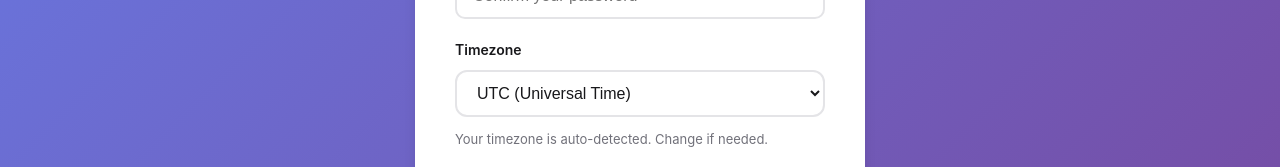
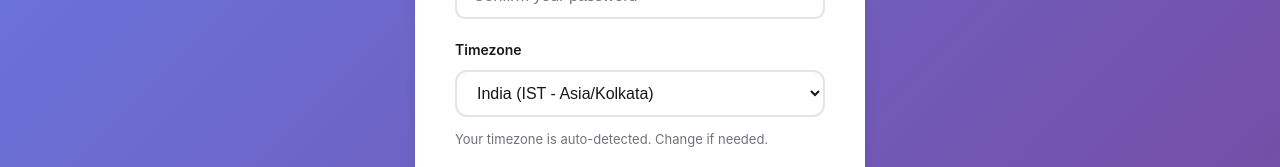
Before and after one commit to kishoresc/habit-tracker-frontend, a React (Create React App) app: page /register in a window 1280 px wide. Shown: the part 523-690 px from the top of the page. Built offline with nearby package versions, Linux system fonts and the light colour scheme; the HTML template or start-up script is replaced by a standard one.

Commit message:
Use moment-timezone for timezone detection and handling

```diff
--- a/src/pages/Profile.jsx
+++ b/src/pages/Profile.jsx
@@ -2,6 +2,7 @@ import React, { useContext, useState } from 'react';
 import { AuthContext } from '../context/AuthContext';
 import TopBar from '../components/TopBar';
 import { FaBell, FaUser, FaEnvelope, FaCalendar } from 'react-icons/fa';
+import moment from 'moment-timezone';
 import './Profile.css';
 
 const Profile = ({ toggleSidebar, sidebarOpen }) => {
--- a/src/pages/Register.jsx
+++ b/src/pages/Register.jsx
@@ -2,6 +2,7 @@ import React, { useState, useContext, useEffect } from 'react';
 import { Link, useNavigate } from 'react-router-dom';
 import { AuthContext } from '../context/AuthContext';
 import { toast } from 'react-toastify';
+import moment from 'moment-timezone';
 import './Auth.css';
 
 const Register = () => {
@@ -10,7 +11,7 @@ const Register = () => {
     email: '',
     password: '',
     confirmPassword: '',
-    timezone: Intl.DateTimeFormat().resolvedOptions().timeZone, // Auto-detect timezone
+    timezone: moment.tz.guess(), // Auto-detect timezone using moment-timezone
   });
 
   const [errors, setErrors] = useState({
```
